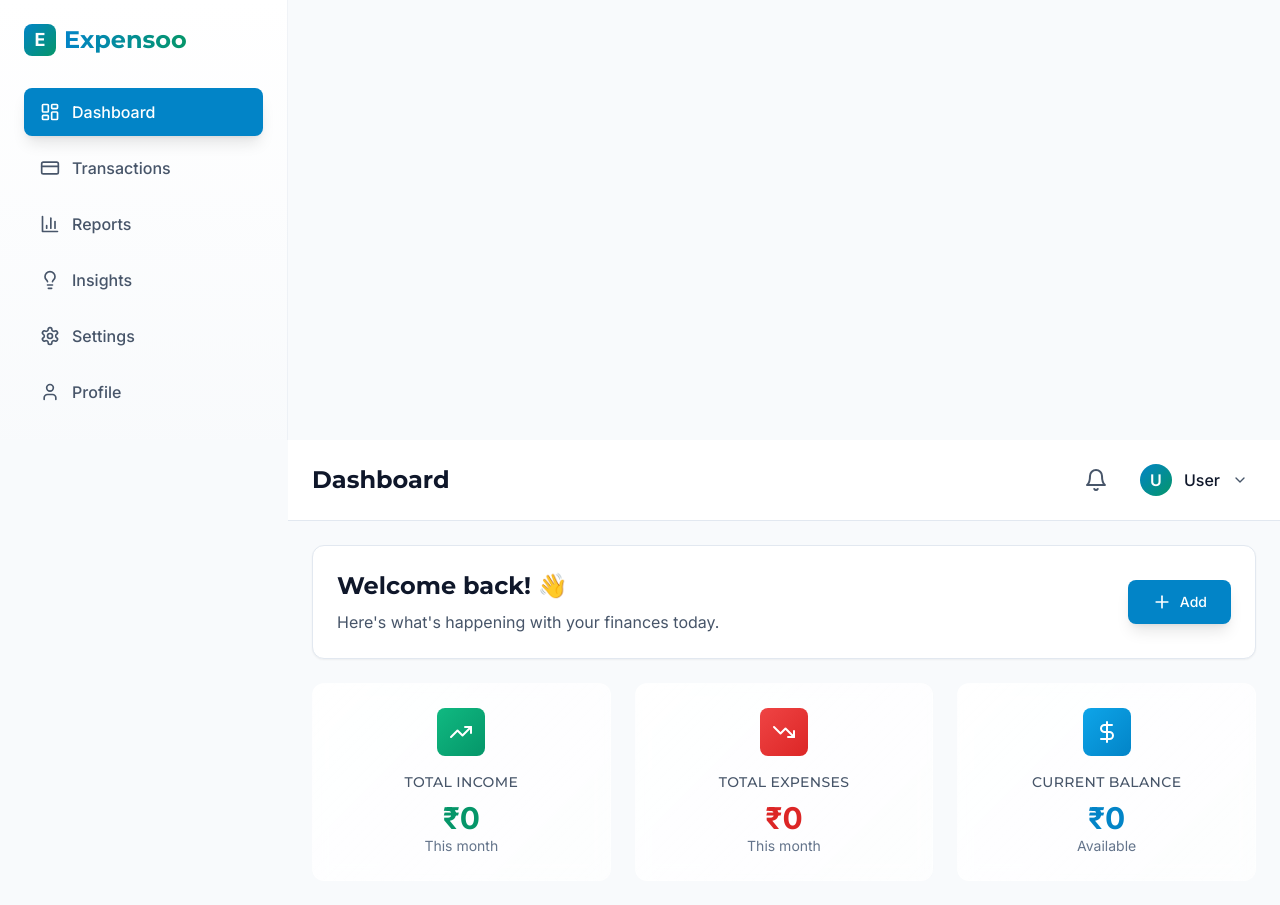
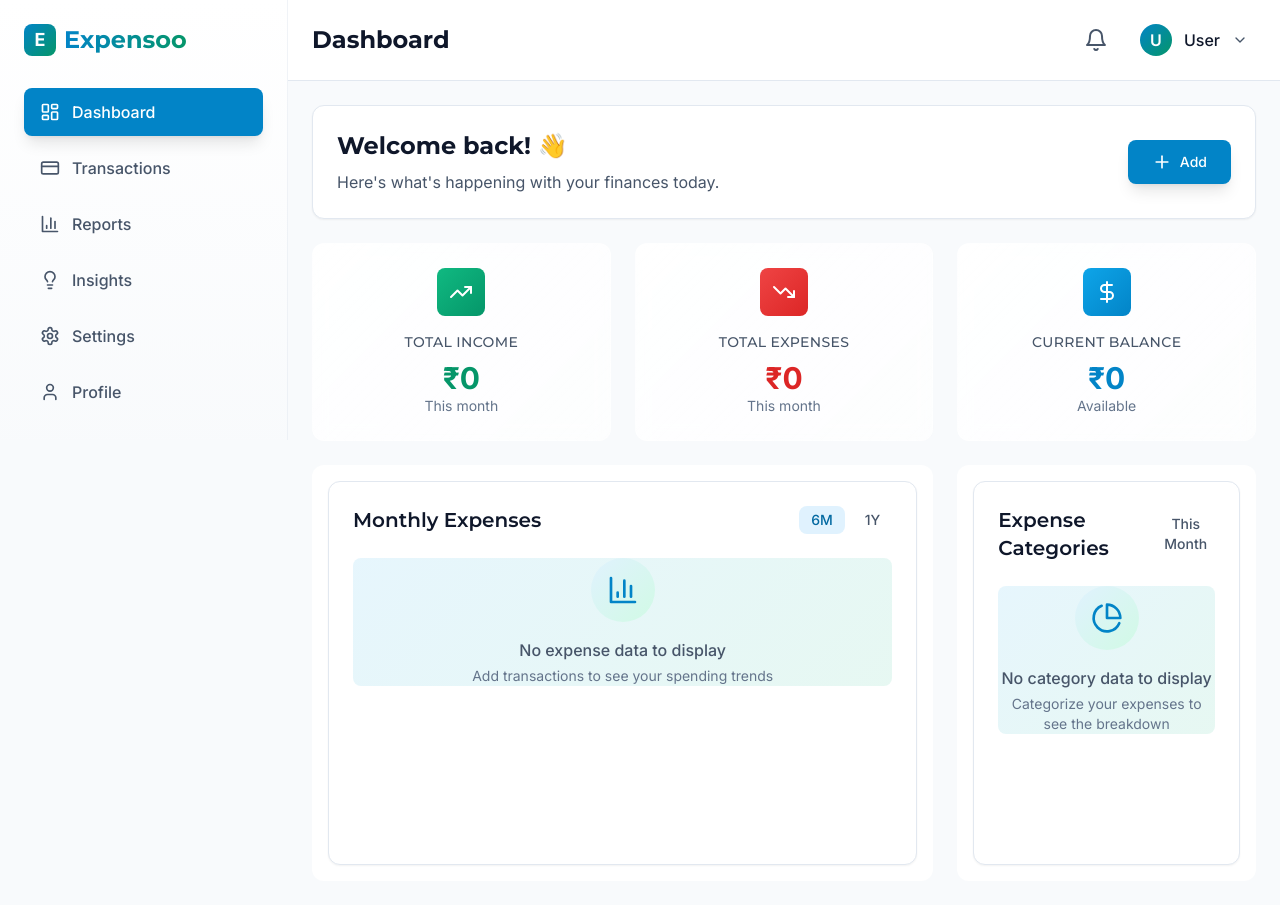
Before and after one commit to AdityaRaj81/Expensoo, a React (Vite) app: page /app in a window 1280 px wide. Shown: the top 905 px of the page. Built offline with nearby package versions, Linux system fonts and the light colour scheme.

Commit message:
feat: Enhance AppLayout component for improved layout and responsiveness

```diff
--- a/src/components/layout/AppLayout.jsx
+++ b/src/components/layout/AppLayout.jsx
@@ -2,6 +2,7 @@
 import Sidebar from './Sidebar';
 import AppHeader from './AppHeader';
 import { useState } from 'react';
+
 
 function AppLayout() {
   const [sidebarOpen, setSidebarOpen] = useState(false);
@@ -11,9 +12,11 @@
   const handleSidebarClose = () => setSidebarOpen(false);
 
   return (
-    <div className="min-h-screen bg-secondary-50">
+    <div className="min-h-screen bg-secondary-50 flex flex-col sm:flex-row">
+      {/* Sidebar: fixed on desktop, overlay on mobile */}
       <Sidebar isOpen={sidebarOpen} onClose={handleSidebarClose} />
-      <div className="flex flex-col min-h-screen sm:ml-72 transition-all duration-200">
+      {/* Main content area: flex-1, column on mobile, row on desktop */}
+      <div className="flex flex-col flex-1 min-h-screen transition-all duration-200">
         <AppHeader onSidebarToggle={handleSidebarToggle} />
         <main className="flex-1 p-4 sm:p-6">
           <Outlet />
```
